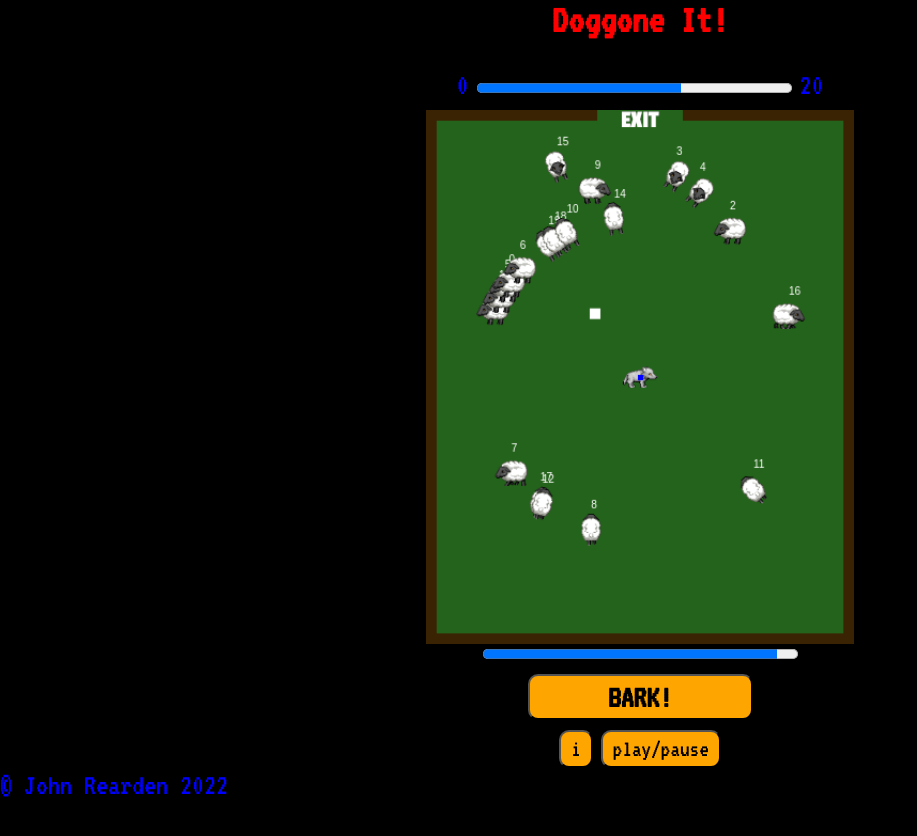
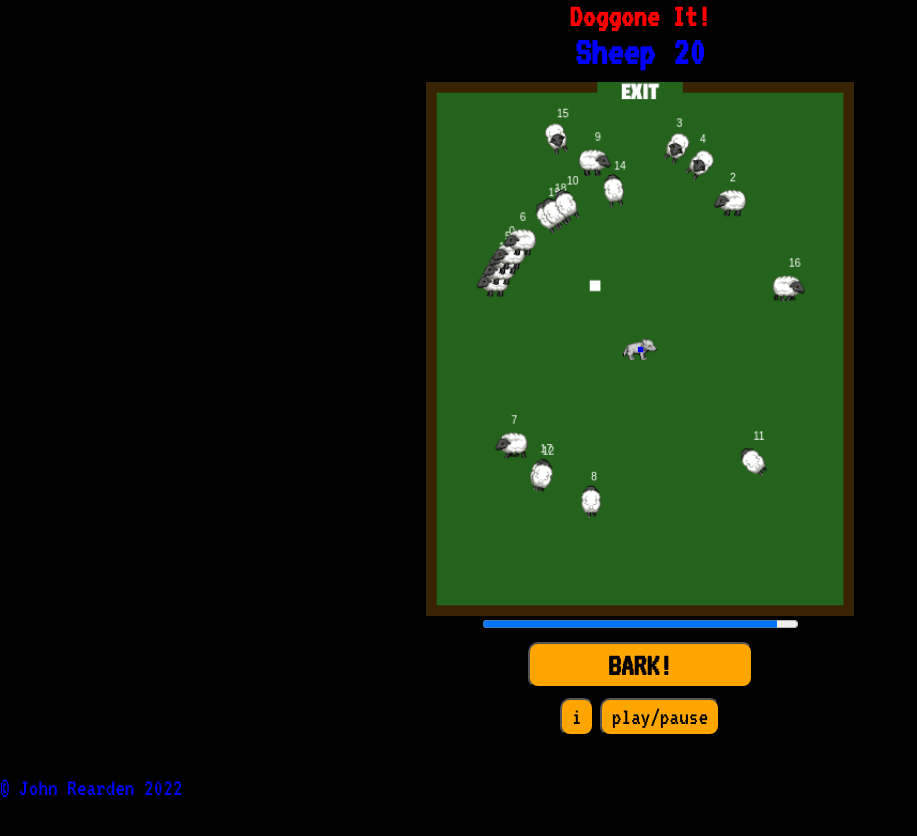
Before and after one commit to johnrearden/doggone-it, a website with bundled scripts: page index.html in a window 1280 px wide. Shown: the whole page, without its empty margins (0-917 px from the left). Built offline with nearby package versions, Linux system fonts and the light colour scheme.

Commit message:
Added sheep-remaining span to index.html (updated from herd.js)

```diff
--- a/assets/css/style.css
+++ b/assets/css/style.css
@@ -6,7 +6,6 @@
 
 body {
     font-family: 'VT323', monospace;
-    font-size: 20px;
     background-color: black;
     color: red;
     width: 100vw;
@@ -31,7 +30,6 @@ span {
 
 header {
     text-align: center;
-    margin-bottom: 30px;
 }
 
 #game-ui {
@@ -72,16 +70,9 @@ header {
     margin-bottom: 10px;
 }
 
-#zero-sheep {
-    width: 15%;
-}
-
-#departed-sheep {
-    width: 70%;
-}
-
-#total-sheep {
-    width: 10%;
+#sheep-remaining, #sheep-remaining-text {
+    font-weight: bolder;
+    font-size: 2.5rem;
 }
 
 #time-display {
--- a/assets/js/herd.js
+++ b/assets/js/herd.js
@@ -33,6 +33,9 @@ export class Herd {
             this.xArray.push(newSheep);
             this.yArray.push(newSheep);
         }
+
+        let sheepRemainingOutput = document.getElementById("sheep-remaining");
+        sheepRemainingOutput.innerText = numSheep;
     }
 
     /**
@@ -63,7 +66,7 @@ export class Herd {
         // If sheep has left the field, remove it from the game.
         this.xArray = this.xArray.filter(sheep => sheep.yPos > 0);
         this.yArray = this.yArray.filter(sheep => !(sheep.yPos < 0));
-        //document.getElementById("text-output2").innerHTML = `#sheep === ${this.xArray.length}`;
+        document.getElementById("sheep-remaining").innerText = this.xArray.length;
     }
 
     /**
--- a/index.html
+++ b/index.html
@@ -24,9 +24,8 @@
 
         <div id="displays">
             <div id="progress-display">
-                <span id="zero-sheep">0</span>
-                <progress id="departed-sheep" min="0" max="20" value="13"></progress>
-                <span id="total-sheep">20</span>
+                <span id="sheep-remaining-text">Sheep&ThickSpace;</span>
+                <span id="sheep-remaining">0</span>
             </div>
             <canvas id="game-area"></canvas>
             <div id="time-display">
```
Also changed, not shown: README.md.
